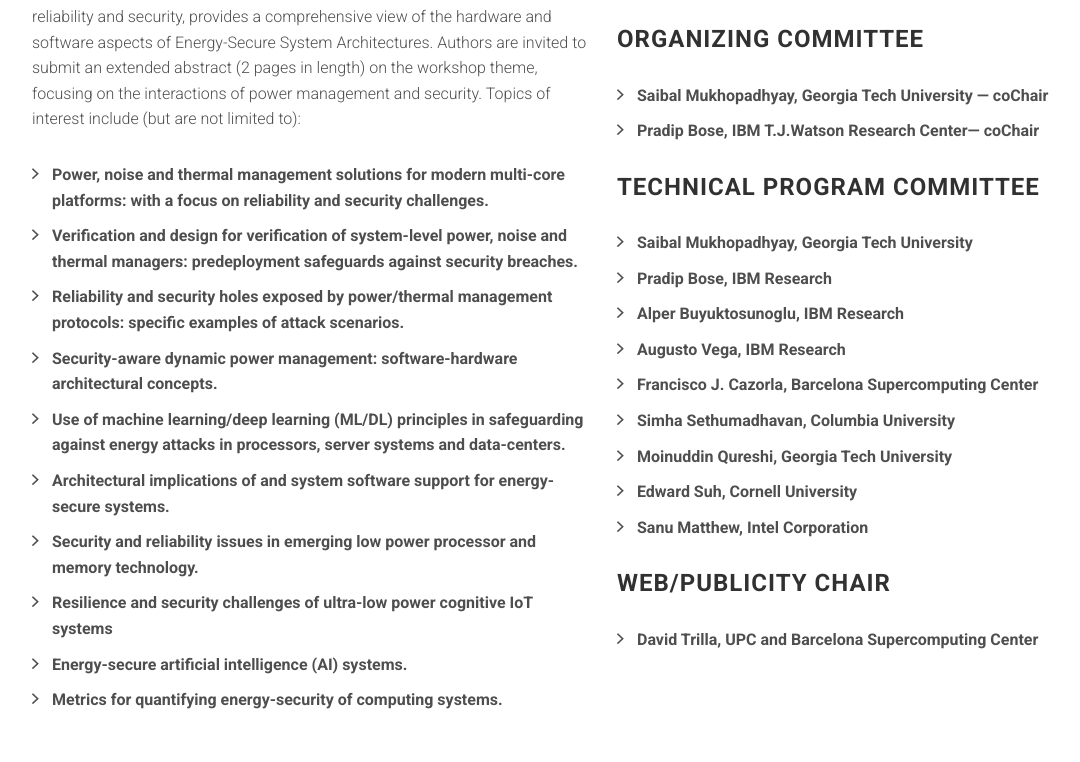
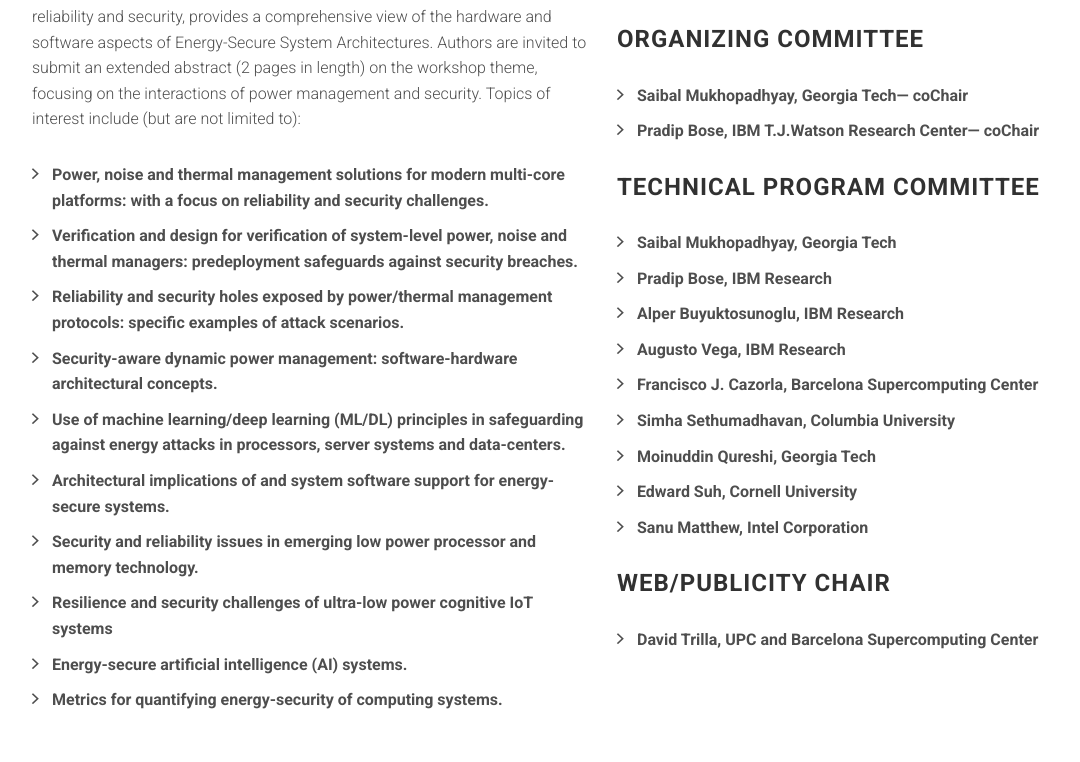
Before and after one commit to augustojv/essa-workshop, a website: page index.html in a window 1280 px wide. Shown: the part 1398-2160 px from the top of the page, without its empty margins (38-1118 px from the left). Drawn offline with Linux system fonts and the light colour scheme; files whose address does not match are found by name.

Commit message:
update georgia tech

```diff
--- a/index.html
+++ b/index.html
@@ -170,7 +170,7 @@
                     <h3 class="section-title multiple-title">Organizing Committee</h3>
 		    <p>
 					<ul class="list-arrow-right">
-                        <li>Saibal Mukhopadhyay, Georgia Tech University &mdash; coChair</li>
+                        <li>Saibal Mukhopadhyay, Georgia Tech&mdash; coChair</li>
                         <li>Pradip Bose, IBM T.J.Watson Research Center&mdash; coChair</li>
 					</ul>
 
@@ -179,13 +179,13 @@
 
                     <p>
 					<ul class="list-arrow-right">
-                        <li>Saibal Mukhopadhyay, Georgia Tech University</li>
+                        <li>Saibal Mukhopadhyay, Georgia Tech</li>
                         <li>Pradip Bose, IBM Research</li>
                         <li>Alper Buyuktosunoglu, IBM Research</li>
                         <li>Augusto Vega, IBM Research</li>
                         <li>Francisco J. Cazorla, Barcelona Supercomputing Center</li>
                         <li>Simha Sethumadhavan, Columbia University</li>
-                        <li>Moinuddin Qureshi, Georgia Tech University</li>
+                        <li>Moinuddin Qureshi, Georgia Tech</li>
                         <li>Edward Suh, Cornell University</li>
                         <li>Sanu Matthew, Intel Corporation</li>
 					</ul>
@@ -485,7 +485,7 @@
                 <div class="col-md-4">
                 <p>
                 <b><a href="https://www.ece.gatech.edu/faculty-staff-directory/saibal-mukhopadhyay" rel="nofollow" target="_blank">Saibal
-		Mukhopadhyay</a> </b> is a Professor at Georgia Tech University. His interests focus on VLSI Systems and Digital Design, Electronic Design and Applications
+		Mukhopadhyay</a> </b> is a Professor at Georgia Tech. His interests focus on VLSI Systems and Digital Design, Electronic Design and Applications
 		and Nanotechnology. He also worked at IBM T. J. Watson Research Center as research staff member where his research primarily focused
 		on technology-circuit co-design methodologies for low-power and variation tolerant static random access memory (SRAM) in sub-65nm silicon technologies.
 		Dr. Mukhopadhyay has (co)-authored over 250 papers in reputed conferences and journals and filed four United States patents. He is a Fellow of the IEEE.
```
